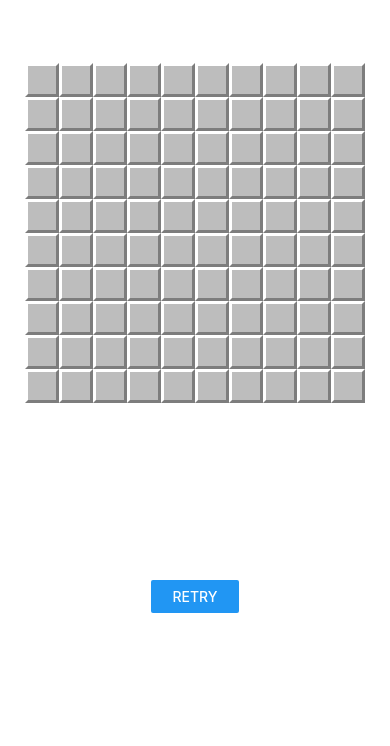
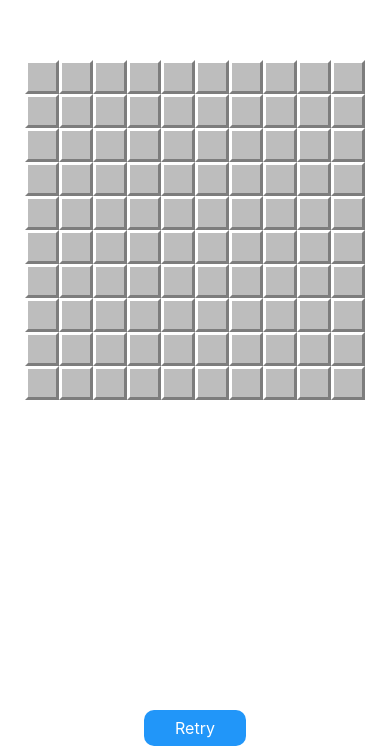
Before and after one commit to Goldtek/minesweeper, a React Native app: screen / in a window 390 px wide. Shown: the part 164-910 px from the top of the page. Before the commit the page ends 844 px from the top, so only its background shows below. Built offline with nearby package versions, Linux system fonts and the light colour scheme.

Commit message:
platform specific

```diff
--- a/App.js
+++ b/App.js
@@ -2,9 +2,11 @@ import React, { Component } from 'react';
 import {
   StyleSheet,
   View,
-  Button,
+  Easing,
   Animated,
-  Text
+  Text,
+  TouchableOpacity,
+  Platform,
 } from 'react-native';
 import Cell from './src/components/cell';
 import { BOARD_SIZE, CELL_SIZE, runAnimation } from './src/lib';
@@ -13,8 +15,8 @@ export default class App extends Component {
     constructor(props){
         super(props);
 
-        this.moveAnimation = new Animated.Value(160);
-
+        this.moveAnimation = new Animated.Value(Platform.OS === 'android' ? 160 : 290);
+        this.animatedView = new Animated.Value(1);
         this.boardWidth = CELL_SIZE * BOARD_SIZE;
 
         // initialize each cell in the grid
@@ -26,11 +28,32 @@ export default class App extends Component {
     }
 
     showRetry = () => {
-      runAnimation(this.moveAnimation, -150);
+      Animated.spring(this.moveAnimation, {
+        toValue: -190,
+        duration: 1000,
+        useNativeDriver: true,
+        easing: Easing.out
+      }).start(
+        ()=>{
+          Animated.timing(this.animatedView,{
+            toValue : 1.4,
+            duration : 500,
+            useNativeDriver: true,
+          }).start(
+            ()=>{
+              Animated.timing(this.animatedView,{
+                toValue : 1,
+                duration : 500,
+                useNativeDriver: true,
+              }).start();
+            }
+          );
+        })
+
     }
 
     hideRetry = () => {
-      runAnimation(this.moveAnimation, 160);
+      runAnimation(this.moveAnimation, Platform.OS === 'android' ? 160 : 290);
     }
 
     onDie = () => {
@@ -99,7 +122,7 @@ export default class App extends Component {
 
     }
 
-    resetGame = () => {
+    reset = () => {
       this.hideRetry();
         for(let i=0; i< BOARD_SIZE; i++){
             for(let j=0; j< BOARD_SIZE; j++){
@@ -109,14 +132,21 @@ export default class App extends Component {
     }
 
     render() {
+      const animatedStyle = { transform : []}
         return (
             <View style={styles.container}>
                 <View style={{ width: this.boardWidth, height: this.boardWidth, backgroundColor: '#888888', flexDirection: 'column'}}>
                     {this.renderBoard()}
                 </View>
-                <Animated.View style={{ transform: [{translateY: this.moveAnimation}] }}>
-                  <Text style={{ color: '#fff' }}> You loose !!! </Text>
-                  <Button title="Retry" onPress={this.resetGame} />
+                <Animated.View style={[{ transform: [{translateY: this.moveAnimation}, { scale : this.animatedView }] }]}>
+                  <Text style={{ color: '#fff', fontSize: 16 }}> You loose !!! </Text>
+
+                  <TouchableOpacity activeOpacity={0.7} onPress={this.reset}>
+                    <Animated.View style={[styles.button, animatedStyle]}>
+                      <Text style={styles.buttonText}> Retry </Text>
+                    </Animated.View>
+                  </TouchableOpacity>
+
                 </Animated.View>
 
             </View>
@@ -130,5 +160,18 @@ const styles = StyleSheet.create({
         justifyContent: 'center',
         alignItems: 'center',
         backgroundColor: '#fff'
+    },
+    button: {
+      backgroundColor: '#2196f9',
+      padding: 8,
+      alignItems: 'center',
+      justifyContent: 'center',
+      borderRadius: 10,
+    },
+
+    buttonText: {
+      color: '#fff',
+      fontSize: 16,
     }
+
 });
--- a/src/components/cell/index.js
+++ b/src/components/cell/index.js
@@ -65,7 +65,7 @@ class Cell extends Component {
     render() {
         if (!this.state.opened){
             return (
-                <TouchableOpacity onPress={() => { this.onOpen(true); }}>
+                <TouchableOpacity onPress={() => { this.onOpen(true) }}>
                     <View style={[ styles.cell, { width: CELL_SIZE, height: CELL_SIZE }]}/>
                 </TouchableOpacity>
             )
--- a/src/lib/util.js
+++ b/src/lib/util.js
@@ -1,6 +1,6 @@
 import { Animated, Easing } from 'react-native';
 
-export const runAnimation = (el, position) => {
+export const runAnimation = (el, position ) => {
     Animated.spring(el, {
         toValue: position,
         duration: 1000,
```
Also changed, not shown: src/assets/images/flag.png (added), 3 other files (tests, documents, lock files or other folders).
